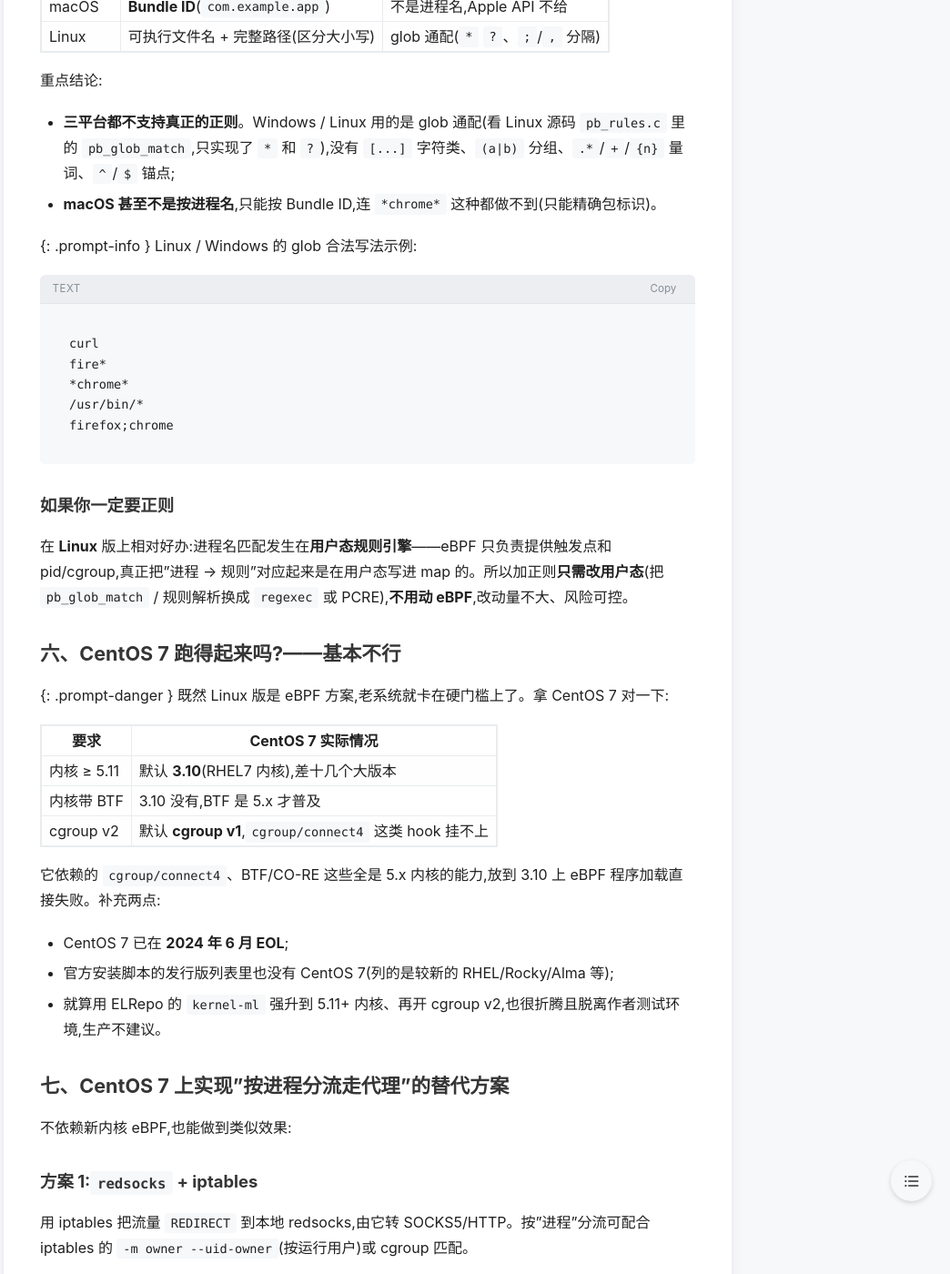
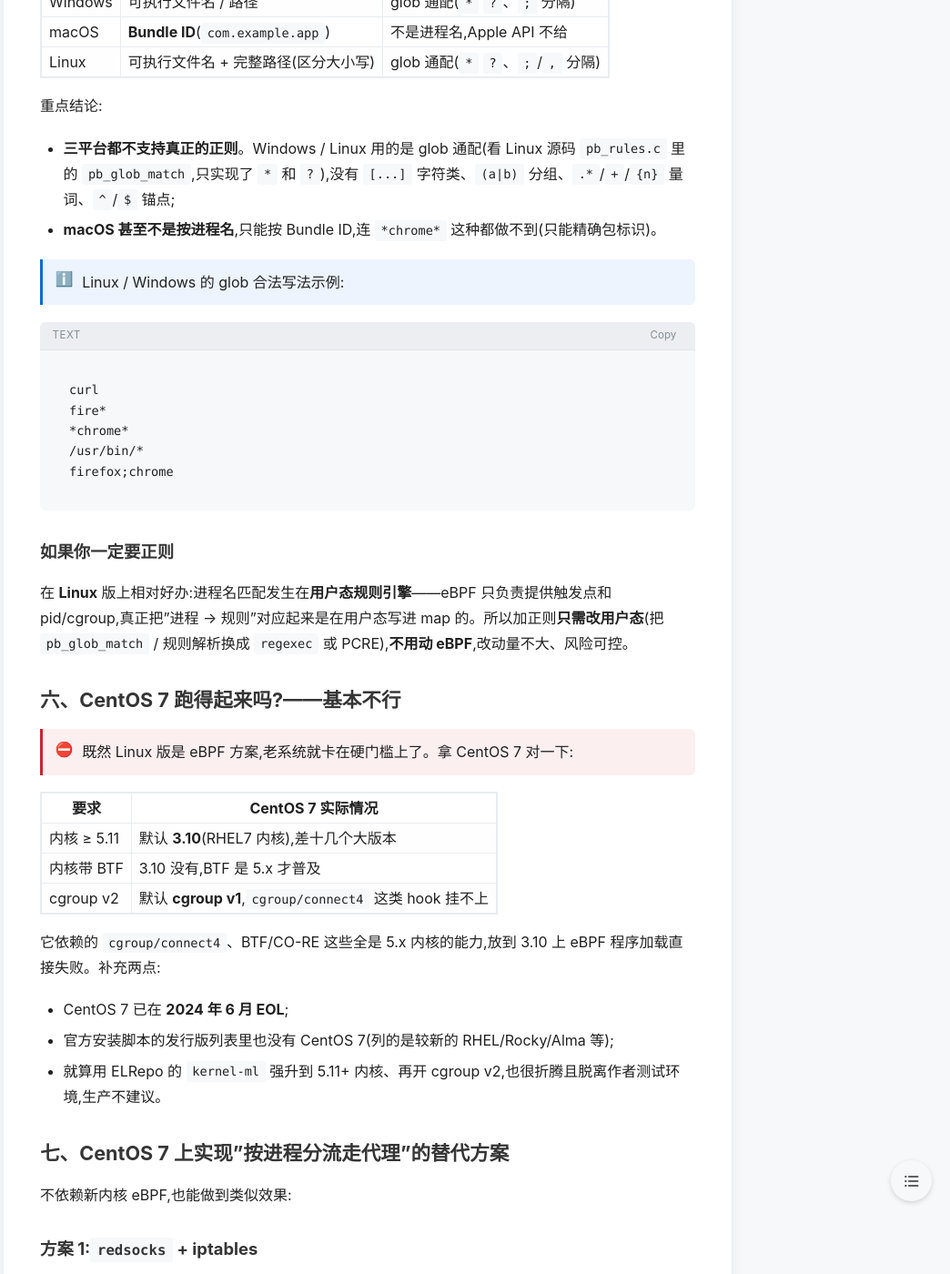
Before and after one commit to arstercz/arstercz.github.io, a Jekyll site: the page built from _posts/2026-11-06-proxybridge-note.md, in a window 1280 px wide and 1400 px high, scrolled down 4454 px. Shown: the whole window at 91% size, without its empty margins (236-1280 px from the left). Built offline with Jekyll 4.4.1, drawn with Linux system fonts in a browser that asks for light colours; comment, search, counter and statistics services are not loaded; some of the changed lines change nothing that is shown; some of the changed text lies outside the part shown.

Commit message:
fixed prompt example

````diff
--- a/_posts/2026-11-06-proxybridge-note.md
+++ b/_posts/2026-11-06-proxybridge-note.md
@@ -5,7 +5,8 @@
 comments: true
 ---
 
-{: .prompt-tip } 本文由 AI 汇总生成
+> 本文由 AI 汇总生成
+{: .prompt-tip }
 
 最近在看 [ProxyBridge](https://github.com/InterceptSuite/ProxyBridge) 这个工具。它的定位是"按进程把流量分流到 SOCKS5/HTTP 代理"的透明代理——应用自己完全无感知、不用改任何代理配置,由系统在内核层把目标进程的连接悄悄劫持过去。
 
@@ -92,7 +93,8 @@
 
 Linux 版是完整的原生实现:CLI + GTK3 GUI + systemd service。
 
-> {: .prompt-warning } 注意:GitHub **主页** README 把 Linux 写成 "Netfilter NFQUEUE + iptables",这段**已经过时**。真正的实现是 **eBPF 方案**——看代码 `Linux/src/bpf/proxybridge.bpf.c` 和 `Linux/README.md` 就清楚了。
+> 注意:GitHub **主页** README 把 Linux 写成 "Netfilter NFQUEUE + iptables",这段**已经过时**。真正的实现是 **eBPF 方案**——看代码 `Linux/src/bpf/proxybridge.bpf.c` 和 `Linux/README.md` 就清楚了。
+{: .prompt-warning }
 
 ### 机制
 
@@ -140,7 +142,8 @@
 - **三平台都不支持真正的正则**。Windows / Linux 用的是 glob 通配(看 Linux 源码 `pb_rules.c` 里的 `pb_glob_match`,只实现了 `*` 和 `?`),没有 `[...]` 字符类、`(a|b)` 分组、`.*`/`+`/`{n}` 量词、`^`/`$` 锚点;
 - **macOS 甚至不是按进程名**,只能按 Bundle ID,连 `*chrome*` 这种都做不到(只能精确包标识)。
 
-{: .prompt-info } Linux / Windows 的 glob 合法写法示例:
+> Linux / Windows 的 glob 合法写法示例:
+{: .prompt-info }
 
 ```
 curl
@@ -156,7 +159,8 @@
 
 ## 六、CentOS 7 跑得起来吗?——基本不行
 
-{: .prompt-danger } 既然 Linux 版是 eBPF 方案,老系统就卡在硬门槛上了。拿 CentOS 7 对一下:
+> 既然 Linux 版是 eBPF 方案,老系统就卡在硬门槛上了。拿 CentOS 7 对一下:
+{: .prompt-danger }
 
 | 要求 | CentOS 7 实际情况 |
 |---|---|
````
